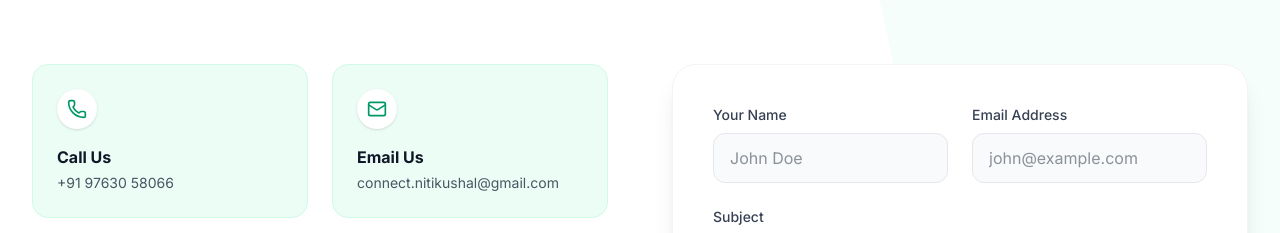
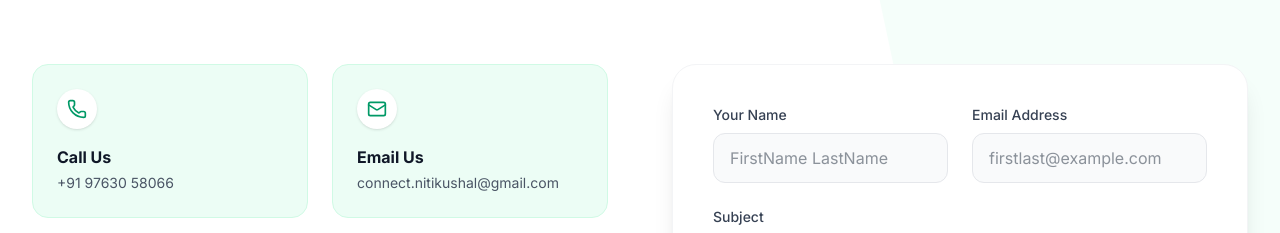
Before and after one commit to Anish-patil-2005/nitikushal, a Next.js app: page / in a window 1280 px wide. Shown: the part 5602-5835 px from the top of the page. Built offline with nearby package versions, Linux system fonts and the light colour scheme.

Commit message:
Resolved errors and bugs

```diff
--- a/src/app/layout.tsx
+++ b/src/app/layout.tsx
@@ -26,12 +26,13 @@ export const metadata: Metadata = {
     "Healthcare",
     "Women Empowerment",
     "Niti Kushal",
+    "nitikushal",
     "Social Work"
   ],
 
-  authors: [{ name: "Niti Kushal Team" }],
+  authors: [{ name: "Nitikushal Team" }],
 
-  creator: "Niti Kushal",
+  creator: "Nitikushal",
 
   // SETTINGS FOR SOCIAL MEDIA SHARING (Facebook, LinkedIn, WhatsApp)
   openGraph: {
--- a/src/components/sections/Contact.tsx
+++ b/src/components/sections/Contact.tsx
@@ -177,13 +177,13 @@ export default function Contact({ id }: { id: string }) {
                 <div className="grid md:grid-cols-2 gap-6">
                   <div>
                     <label className="block text-sm font-medium text-gray-700 mb-2">Your Name</label>
-                    <input name="name" type="text" required placeholder="John Doe" value={formData.name} onChange={handleChange}
+                    <input name="name" type="text" required placeholder="FirstName LastName" value={formData.name} onChange={handleChange}
                       className="w-full px-4 py-3 rounded-xl border border-gray-200 focus:border-emerald-500 focus:ring-2 focus:ring-emerald-200 outline-none transition-all bg-gray-50 focus:bg-white"
                     />
                   </div>
                   <div>
                     <label className="block text-sm font-medium text-gray-700 mb-2">Email Address</label>
-                    <input name="email" type="email" required placeholder="john@example.com" value={formData.email} onChange={handleChange}
+                    <input name="email" type="email" required placeholder="firstlast@example.com" value={formData.email} onChange={handleChange}
                       className="w-full px-4 py-3 rounded-xl border border-gray-200 focus:border-emerald-500 focus:ring-2 focus:ring-emerald-200 outline-none transition-all bg-gray-50 focus:bg-white"
                     />
                   </div>
```
